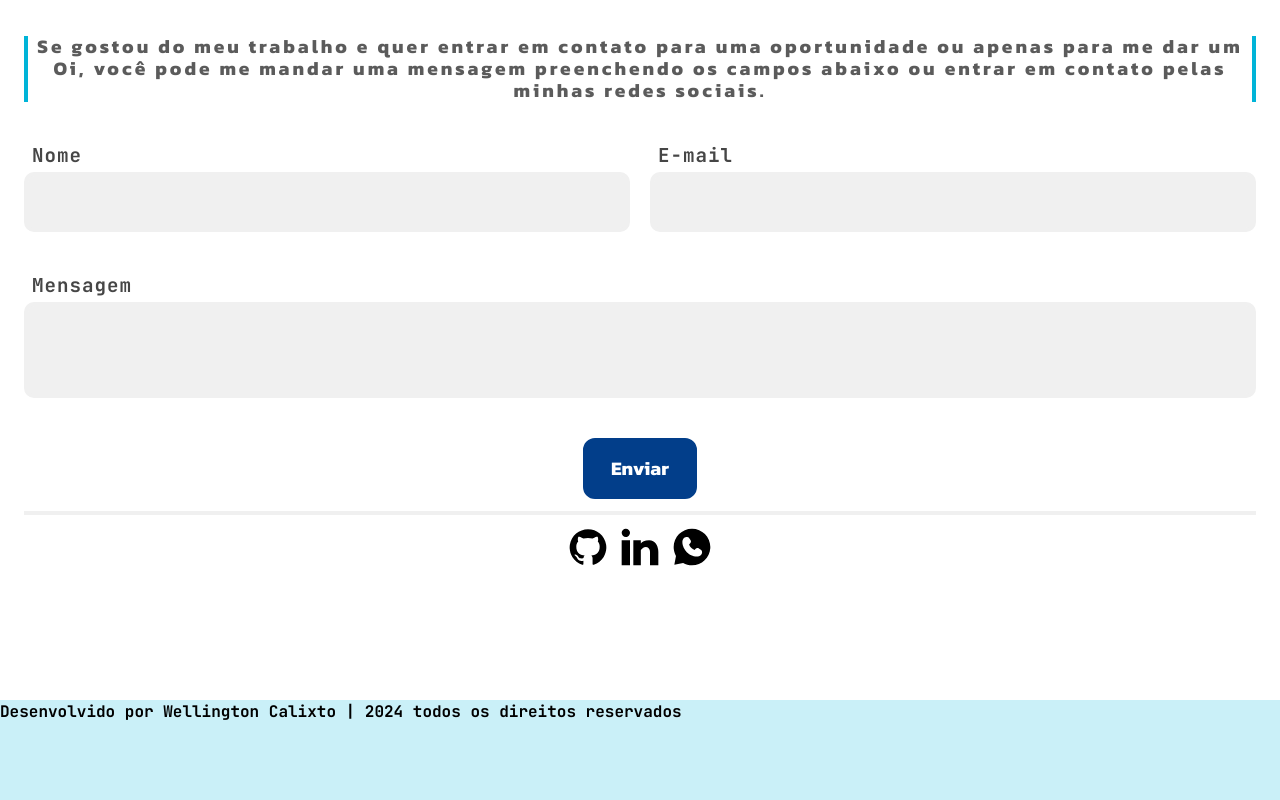
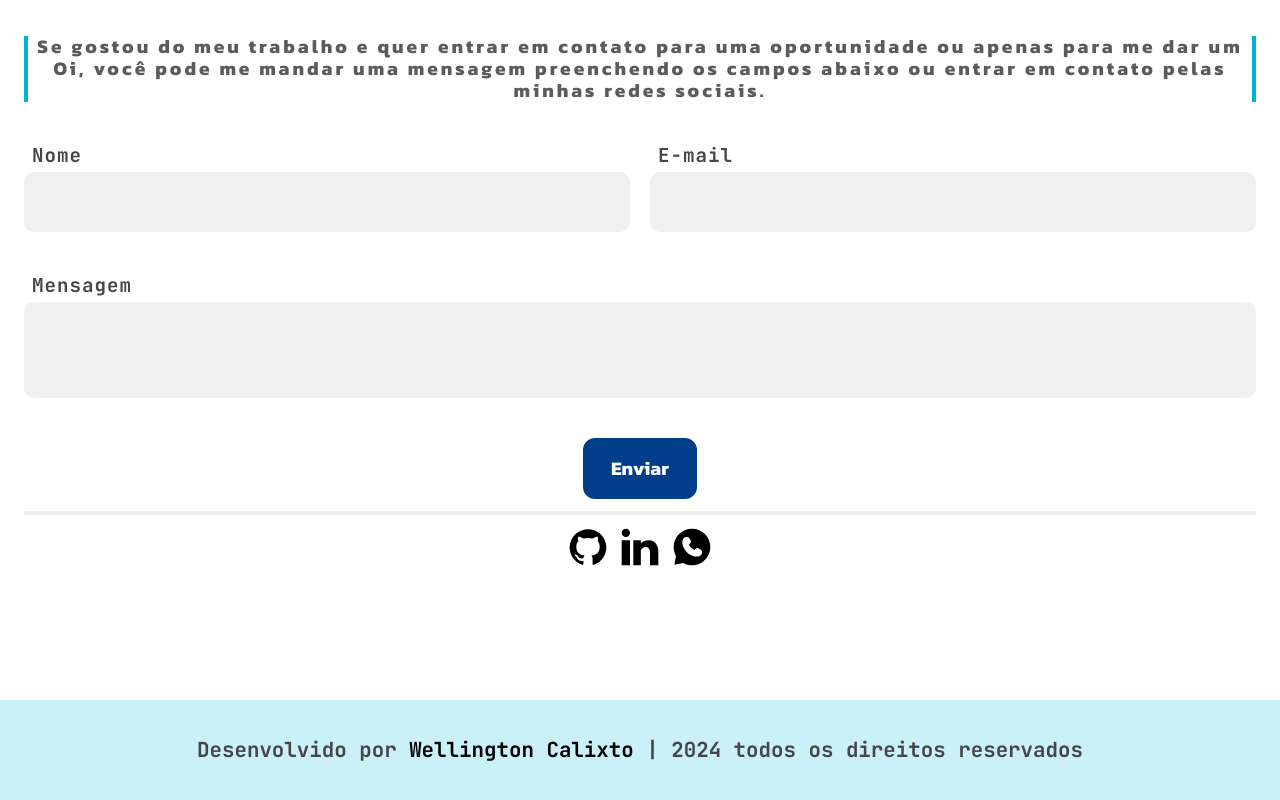
Before and after one commit to wellingtoncalixto/portifolio-react, a React (Vite) app: page / in a window 1280 px wide. Shown: the part 2500-3300 px from the top of the page. Before the commit the page ends 3224 px from the top, so only its background shows below. Built offline with nearby package versions, Linux system fonts and the light colour scheme.

Commit message:
Estilização do footer

```diff
--- a/src/sections/footer/Footer.jsx
+++ b/src/sections/footer/Footer.jsx
@@ -4,8 +4,8 @@ const Footer = () => {
   return (
     <FooterComponent>
       <Message className="body-1">
-        Desenvolvido por <BoldText>Wellington Calixto</BoldText> | 2024 todos os
-        direitos reservados
+        Desenvolvido por <BoldText>Wellington Calixto</BoldText> |{" "}
+        <span>2024 todos os direitos reservados</span>
       </Message>
     </FooterComponent>
   );
--- a/src/sections/footer/style.jsx
+++ b/src/sections/footer/style.jsx
@@ -1,7 +1,23 @@
 import styled from "styled-components";
 
-export const Footer = styled.footer``;
+export const Footer = styled.footer`
+  display: flex;
+  justify-content: center;
+  align-items: center;
+  text-align: center;
+  height: ${(props) => props.theme.space._100};
+  font-size: 130%;
+`;
 
-export const Message = styled.h3``;
+export const Message = styled.h3`
+  color: ${(props) => props.theme.colors.c3};
+  font-weight: ${(props) => props.theme.font_weight.normal};
+  & > span {
+    white-space: nowrap;
+  }
+`;
 
-export const BoldText = styled.span``;
+export const BoldText = styled.span`
+  color: ${(props) => props.theme.colors.black};
+  font-weight: ${(props) => props.theme.font_weight.bold};
+`;
--- a/src/styleds/GlobalStyle.jsx
+++ b/src/styleds/GlobalStyle.jsx
@@ -204,9 +204,9 @@ const GlobalStyle = createGlobalStyle`
       }
     }
 
-    @media screen and (min-width: 500px){
+    @media screen and (min-width: 500px) and (min-height: 320px){
       main {
-        grid-template-rows: repeat(5, max-content);
+        grid-template-rows: max-content 100vh repeat(3, max-content);
       }
     }
 
```
